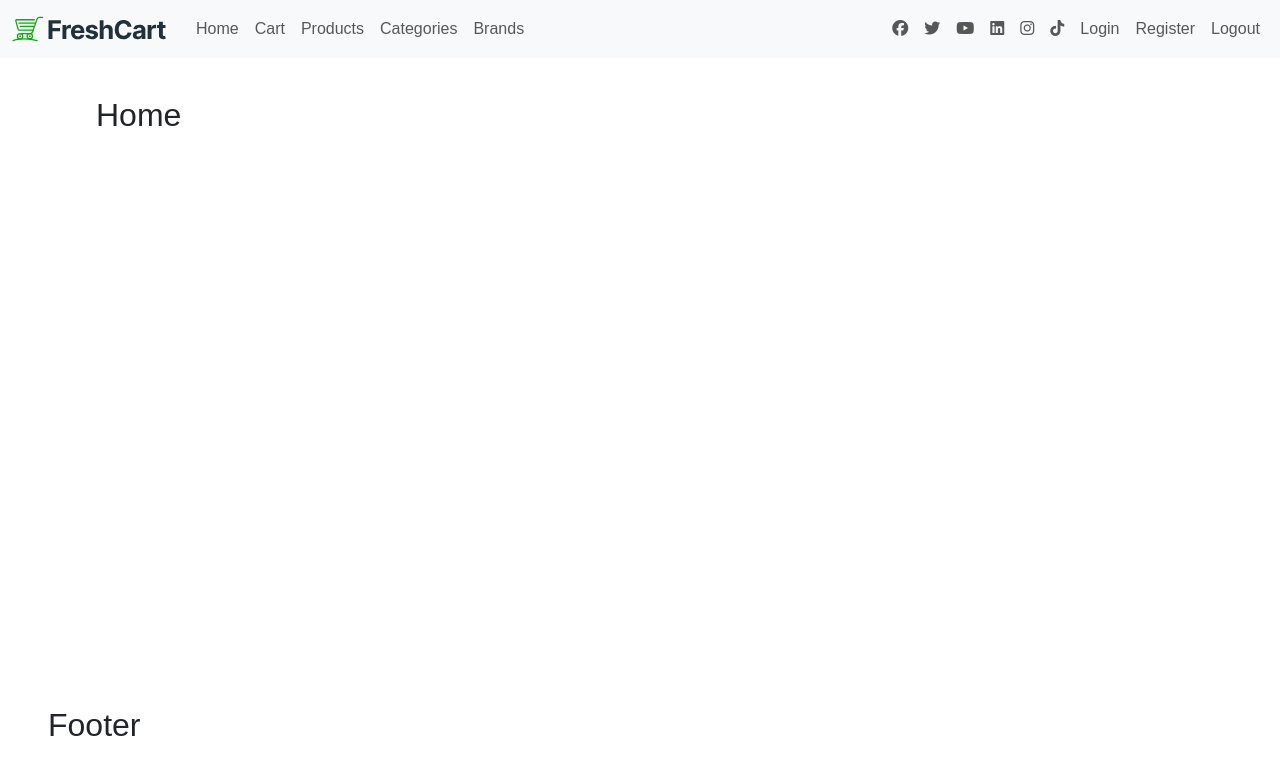
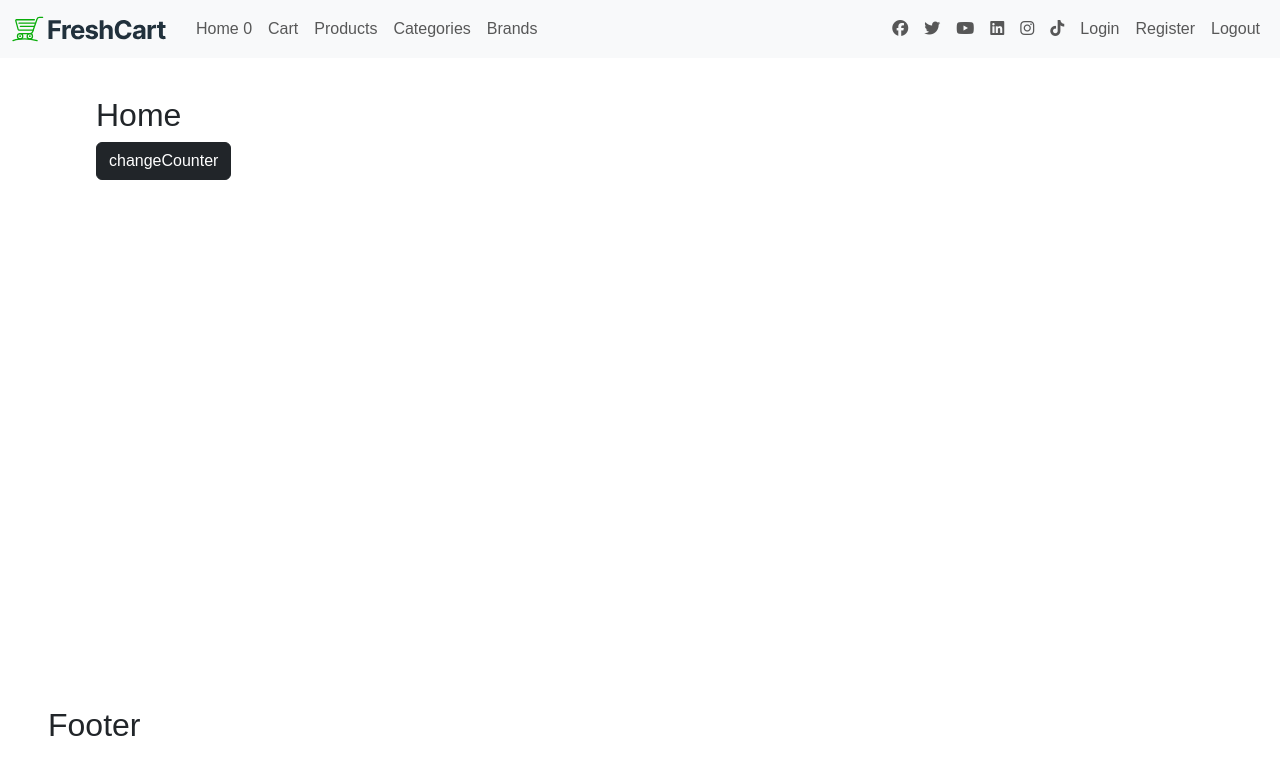
Before and after one commit to Saeeed0/NeoShop, a React (Create React App) app: page / in a window 1280 px wide. Shown: the top 774 px of the page. Built offline with nearby package versions, Linux system fonts and the light colour scheme; a web font is replaced by a local one.

Commit message:
learn Context

```diff
--- a/src/App.jsx
+++ b/src/App.jsx
@@ -9,6 +9,7 @@ import Brands from "./Components/Brands/Brands";
 import Login from "./Components/Login/Login";
 import Register from "./Components/Register/Register";
 import NotFound from "./Components/NotFound/NotFound";
+import CounterContextProvider from "./Components/Context/CounterContext";
 function App() {
   const routers = createBrowserRouter([
     {
@@ -50,7 +51,11 @@ function App() {
       ],
     },
   ]);
-  return <RouterProvider router={routers}></RouterProvider>;
+  return (
+    <CounterContextProvider>
+      <RouterProvider router={routers}></RouterProvider>
+    </CounterContextProvider>
+  );
 }
 
 export default App;
--- /dev/null
+++ b/src/Components/Context/CounterContext.js
@@ -0,0 +1,15 @@
+import { createContext, useState } from "react";
+
+export const counterContext = createContext();
+
+export default function CounterContextProvider(props) {
+  let [x, setX] = useState(0);
+  function changeCounter() {
+    setX(Math.floor(Math.random() * 10));
+  }
+  return (
+    <counterContext.Provider value={{ x, changeCounter }}>
+      {props.children}
+    </counterContext.Provider>
+  );
+}
--- a/src/Components/Home/Home.jsx
+++ b/src/Components/Home/Home.jsx
@@ -1,8 +1,19 @@
+import { useContext } from "react";
 import style from "./Home.module.css";
+import { counterContext } from "../Context/CounterContext";
 function Home() {
+  const { changeCounter } = useContext(counterContext);
   return (
     <>
       <h2>Home</h2>
+      <button
+        onClick={() => {
+          changeCounter();
+        }}
+        className="btn btn-dark"
+      >
+        changeCounter
+      </button>
     </>
   );
 }
--- a/src/Components/Navbar/Navbar.jsx
+++ b/src/Components/Navbar/Navbar.jsx
@@ -1,7 +1,11 @@
 import { Link } from "react-router-dom";
 import style from "./Navbar.module.css";
 import logoImg from "../../Assets/images/freshcart-logo.svg";
+import { useContext } from "react";
+import { counterContext } from "../Context/CounterContext";
+
 function Navbar() {
+  let { x } = useContext(counterContext);
   return (
     <>
       <nav className="navbar fixed-top navbar-expand-sm navbar-light bg-light">
@@ -24,7 +28,7 @@ function Navbar() {
             <ul className="navbar-nav me-auto mt-2 mt-lg-0">
               <li className="nav-item">
                 <Link className="nav-link" to="/">
-                  Home
+                  Home {x}
                 </Link>
               </li>
               <li className="nav-item">
```
